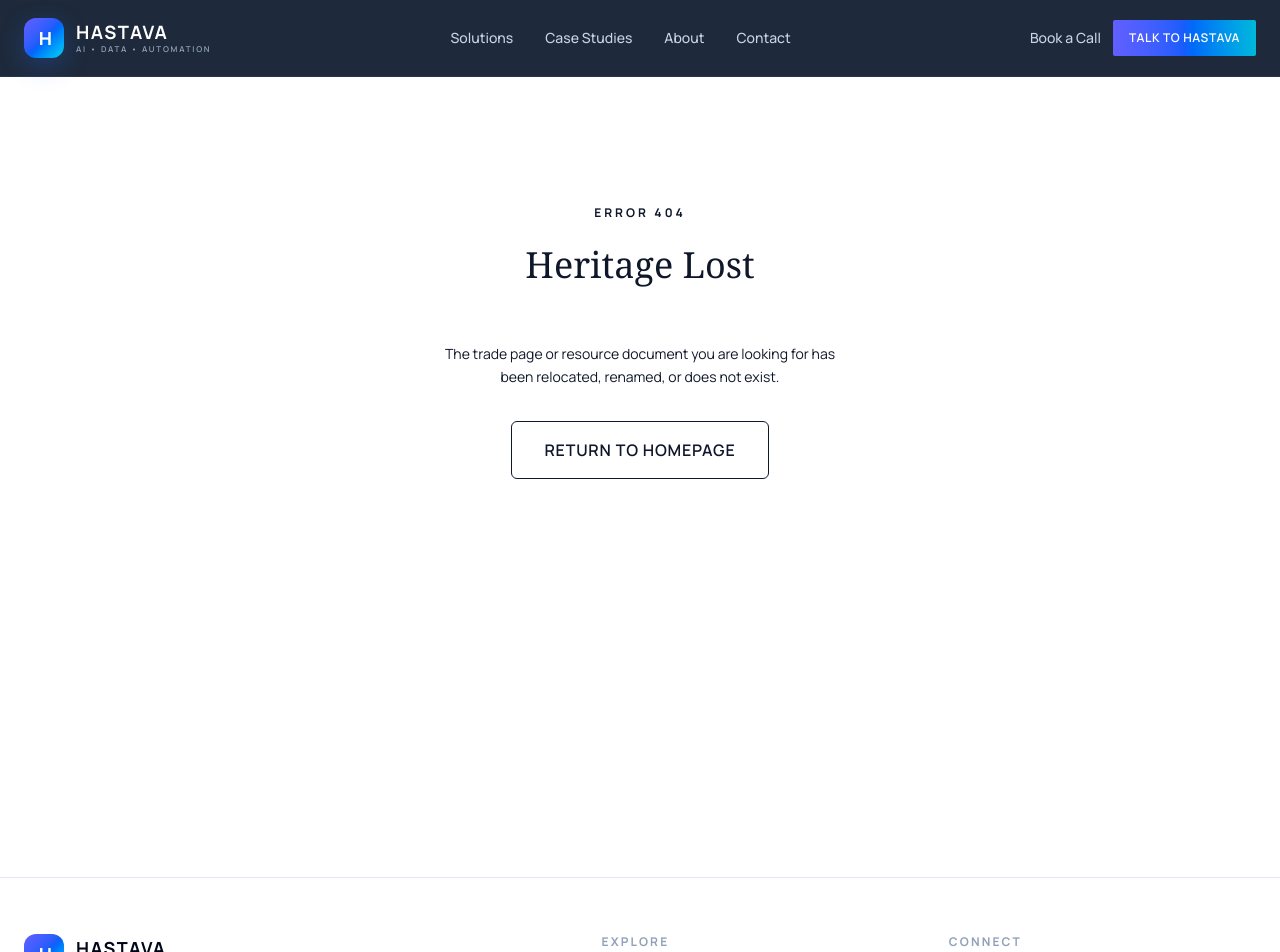
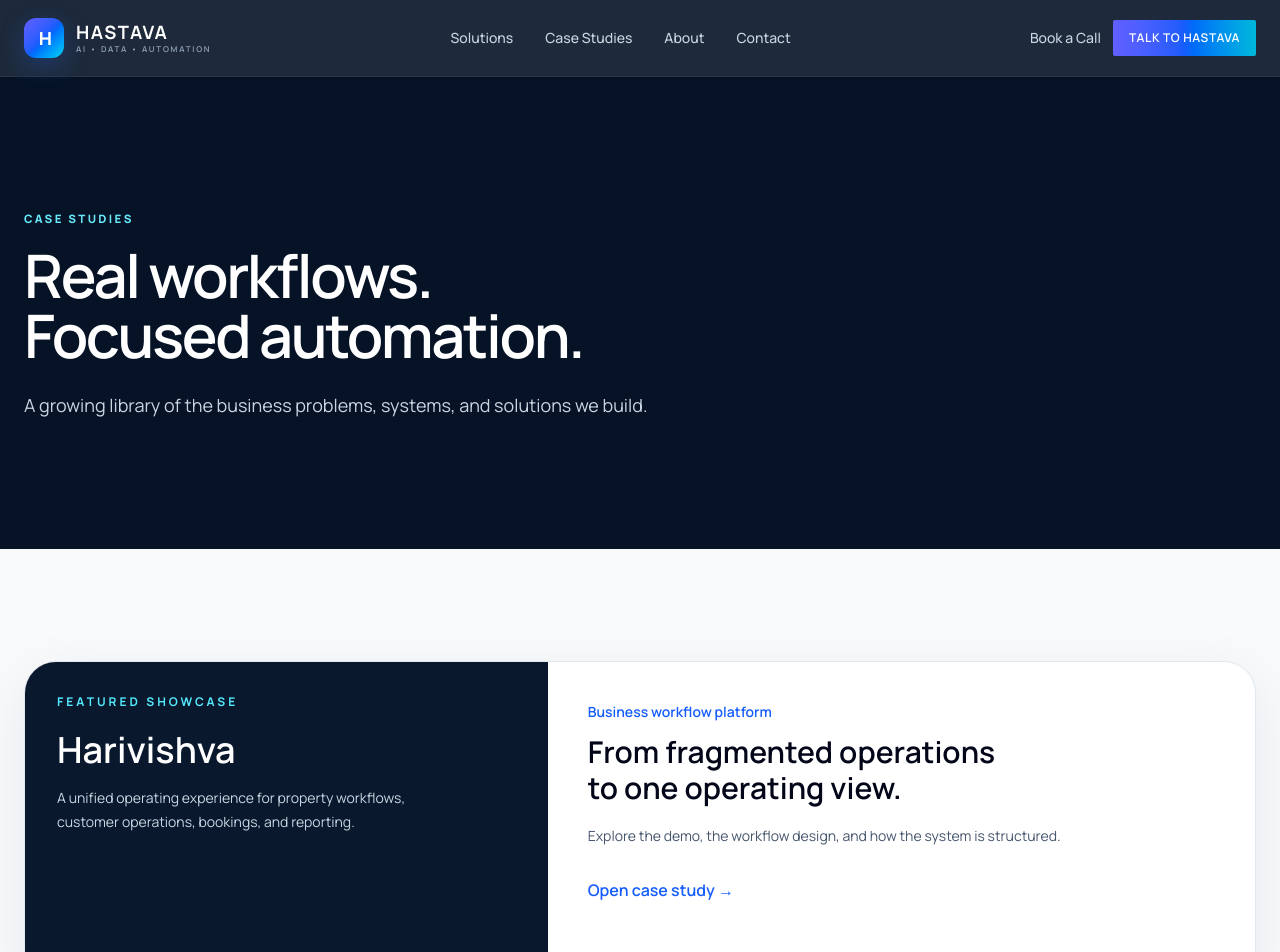
Before and after one commit to shubhpanchal/thehastava-website, a Next.js app: page /case-studies in a window 1280 px wide. Before the commit this address had no page. Shown: the top 952 px of the page. Built offline with nearby package versions, Linux system fonts and the light colour scheme.

Commit message:
Add Hastava case studies index

```diff
--- /dev/null
+++ b/src/app/case-studies/page.tsx
@@ -0,0 +1,35 @@
+import Link from "next/link";
+import { Container } from "@/components/shared/container";
+
+export default function CaseStudiesPage() {
+  return (
+    <div>
+      <section className="bg-[#061326] py-24 text-white md:py-32">
+        <Container>
+          <span className="section-eyebrow section-eyebrow-dark">Case Studies</span>
+          <h1 className="mt-4 max-w-4xl text-5xl font-semibold tracking-[-.04em] md:text-6xl">Real workflows. Focused automation.</h1>
+          <p className="mt-6 max-w-2xl text-lg leading-8 text-slate-300">A growing library of the business problems, systems, and solutions we build.</p>
+        </Container>
+      </section>
+      <section className="bg-slate-50 py-20 md:py-28">
+        <Container>
+          <Link href="/case-studies/harivishva" className="group block overflow-hidden rounded-[2rem] border border-slate-200 bg-white shadow-[0_18px_60px_rgba(15,23,42,.08)] transition hover:-translate-y-1">
+            <div className="grid lg:grid-cols-[.85fr_1.15fr]">
+              <div className="min-h-[320px] bg-[#09182d] p-8">
+                <div className="text-xs font-bold uppercase tracking-[0.25em] text-cyan-300">Featured showcase</div>
+                <div className="mt-5 text-4xl font-semibold text-white">Harivishva</div>
+                <p className="mt-4 max-w-sm text-sm leading-6 text-slate-300">A unified operating experience for property workflows, customer operations, bookings, and reporting.</p>
+              </div>
+              <div className="p-8 md:p-10">
+                <div className="text-sm font-semibold text-blue-600">Business workflow platform</div>
+                <h2 className="mt-3 text-3xl font-semibold text-slate-950">From fragmented operations to one operating view.</h2>
+                <p className="mt-4 text-sm leading-7 text-slate-600">Explore the demo, the workflow design, and how the system is structured.</p>
+                <div className="mt-7 font-semibold text-blue-600 group-hover:translate-x-1 transition">Open case study →</div>
+              </div>
+            </div>
+          </Link>
+        </Container>
+      </section>
+    </div>
+  );
+}
```
